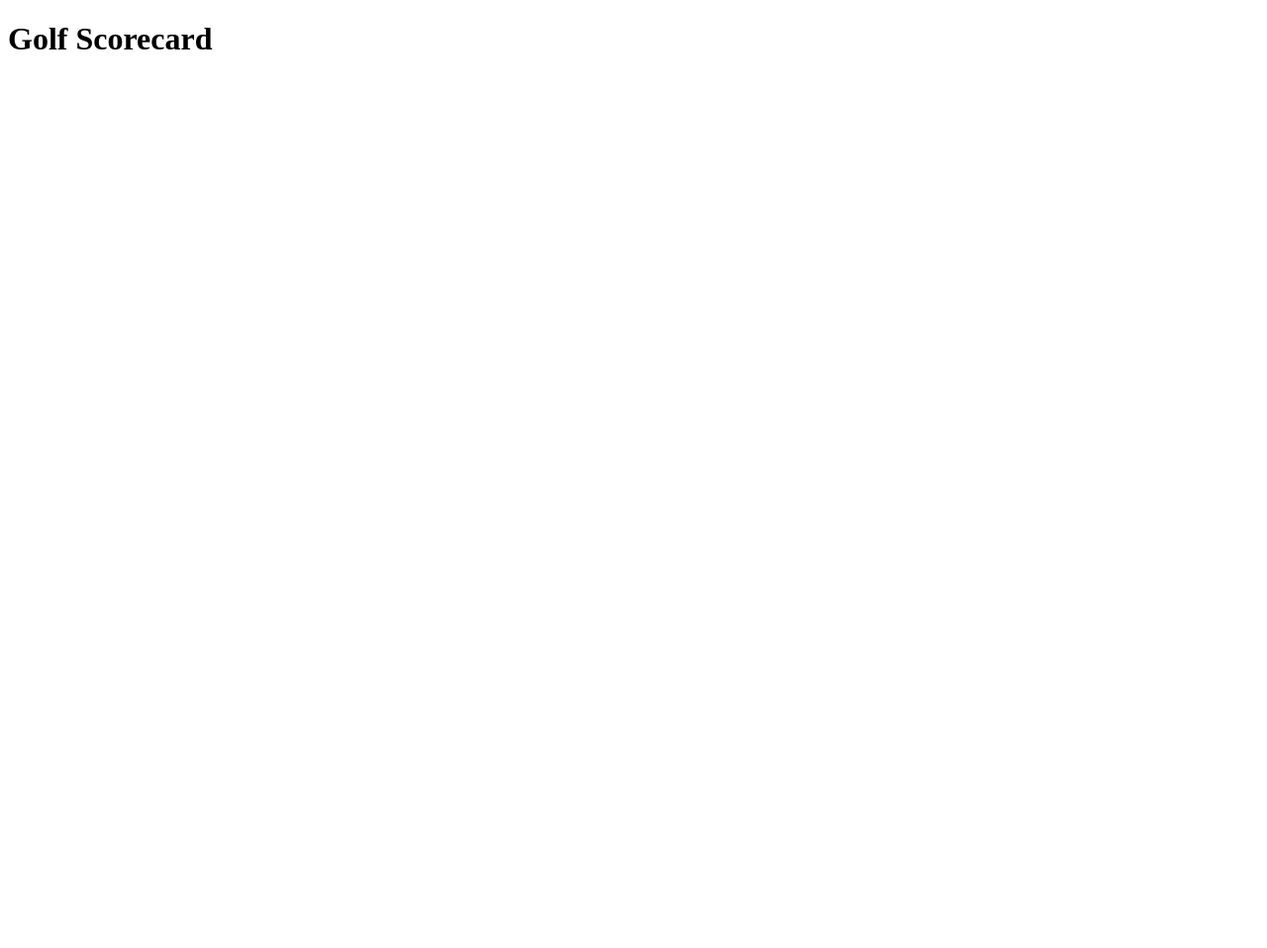
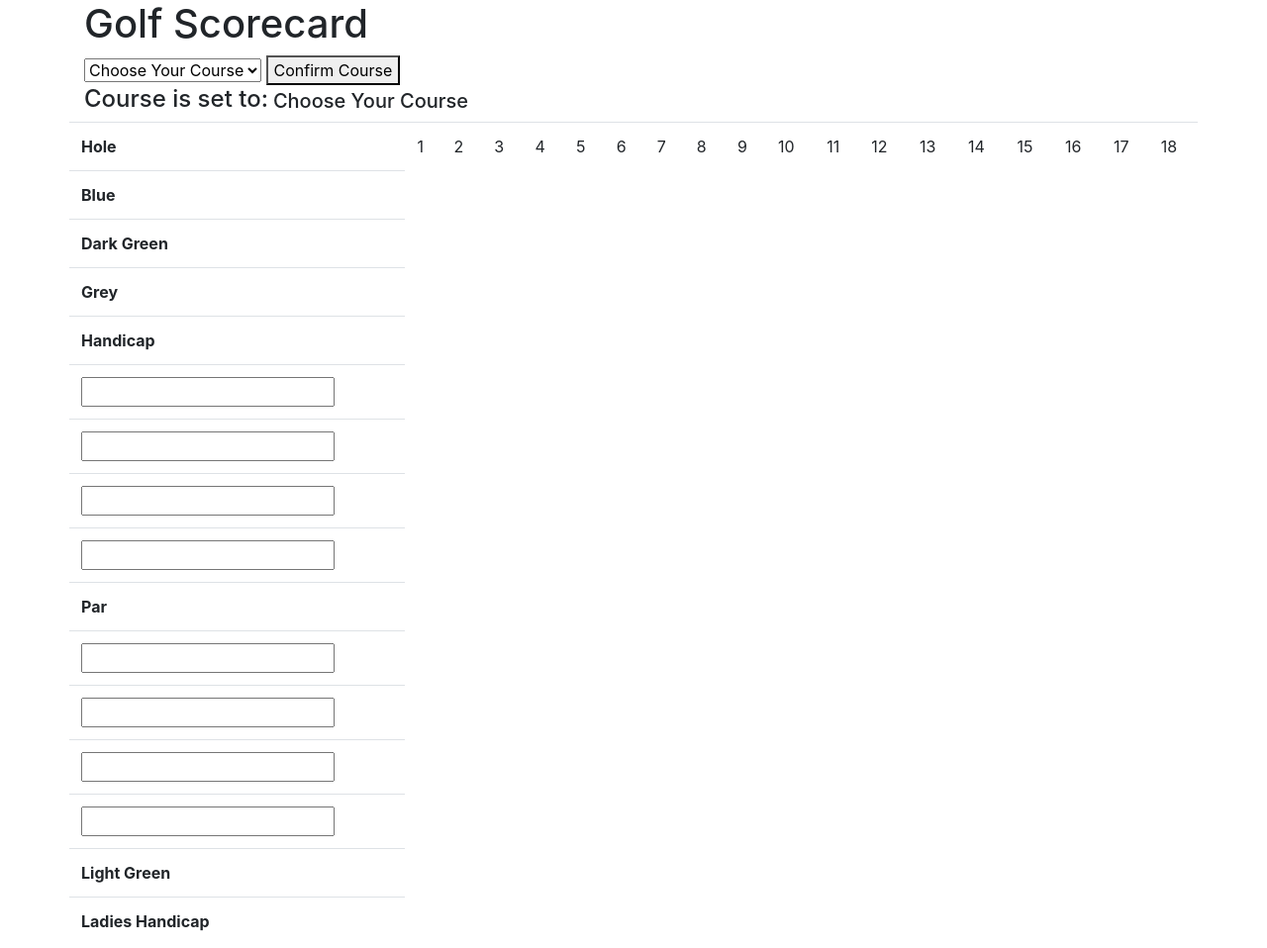
Before and after one commit to KaydanYard/golf-scorecard, a plain HTML site: page index.html in a window 1280 px wide. Shown: the whole page at 99% size. Before the commit the page ends 800 px from the top, so only its background shows below. Drawn offline with nearby package versions, Linux system fonts and the light colour scheme; no server answers.

Commit message:
working on getting course data

```diff
--- a/golf.js
+++ b/golf.js
@@ -1,3 +1,37 @@
-function getCourse() {
+var select = document.getElementById('courseSelect');
+var courseId;
+
+getAvailableCourses();
+render();
+
+function render() {
+// options-container
+  coursedName = select.options[select.selectedIndex].text;
+  document.getElementById('courseName').innerHTML = coursedName;
+
+// scorecard-container
 
 }
+
+function getAvailableCourses() {
+  return fetch('https://golf-courses-api.herokuapp.com/courses/').then(
+    function(response) {
+      return response.json();
+    }
+  )
+}
+
+function setCourseId(courseId) {
+  courseId = select.options[select.selectedIndex].value;
+  getCourse(courseId);
+}
+
+function getCourse(id) {
+  console.log(id);
+  render();
+  return new Promise((resolve, reject) => {
+    fetch(`https://golf-courses-api.herokuapp.com/courses/${id}`)
+      .then((response) => response.json())
+      .then((data) => resolve(data));
+  });
+}
--- a/index.html
+++ b/index.html
@@ -5,9 +5,130 @@
     <meta http-equiv="X-UA-Compatible" content="IE=edge">
     <meta name="viewport" content="width=device-width, initial-scale=1.0">
     <title>Golf Scorecard</title>
+    <link rel="stylesheet" href="https://maxcdn.bootstrapcdn.com/bootstrap/4.0.0/css/bootstrap.min.css" integrity="sha384-Gn5384xqQ1aoWXA+058RXPxPg6fy4IWvTNh0E263XmFcJlSAwiGgFAW/dAiS6JXm" crossorigin="anonymous">
+    <link rel="stylesheet" href="https://cdnjs.cloudflare.com/ajax/libs/font-awesome/6.0.0-beta2/css/all.min.css">
+    <link rel="stylesheet" href="css/main.css">
+
+    <script src="https://unpkg.com/gridjs/dist/gridjs.umd.js"></script>
   </head>
+
   <body>
-  <h1>Golf Scorecard</h1>
+    <div class="container">
+      <div class="row">
+        <div class="col-lg-12" id="header"><h1>Golf Scorecard</h1></div>
+      </div>
+
+      <div class="row">
+        <div class="col-lg-12">
+          <div id="options-container">
+            <div>
+              <select name="courseSelect" id="courseSelect">
+                <option value="">Choose Your Course</option>
+                <option value="18300">Fox Hollow</option>
+                <option value="11819">Thanksgiving Point</option>
+                <option value="19002">Spanish Oaks</option>
+              </select>
+
+              <button id="courseConfirm" onclick="setCourseId()">Confirm Course</button>
+            </div>
+
+            <div class="courseDisplay">
+              <h4>Course is set to:<h5 id="courseName"></h5></h4>
+            </div>
+          </div>
+        </div>
+      </div>
+
+      <div class="row" id="scorecard-container">
+        <div class="table-responsive">
+          <table class="table">
+            <tbody>
+              <tr>
+                <th scope="row">Hole</th>
+                <td>1</td>
+                <td>2</td>
+                <td>3</td>
+                <td>4</td>
+                <td>5</td>
+                <td>6</td>
+                <td>7</td>
+                <td>8</td>
+                <td>9</td>
+                <td>10</td>
+                <td>11</td>
+                <td>12</td>
+                <td>13</td>
+                <td>14</td>
+                <td>15</td>
+                <td>16</td>
+                <td>17</td>
+                <td>18</td>
+              </tr>
+
+              <tr>
+                <th scope="row">Blue</th>
+              </tr>
+
+              <tr>
+                <th scope="row">Dark Green</th>
+              </tr>
+
+              <tr>
+                <th scope="row">Grey</th>
+              </tr>
+
+              <tr>
+                <th scope="row">Handicap</th>
+              </tr>
+
+              <tr>
+                <th scope="row"><input type="text"></th>
+              </tr>
+
+              <tr>
+                <th scope="row"><input type="text"></th>
+              </tr>
+
+              <tr>
+                <th scope="row"><input type="text"></th>
+              </tr>
+
+              <tr>
+                <th scope="row"><input type="text"></th>
+              </tr>
+
+              <tr>
+                <th scope="row">Par</th>
+              </tr>
+
+              <tr>
+                <th scope="row"><input type="text"></th>
+              </tr>
+
+              <tr>
+                <th scope="row"><input type="text"></th>
+              </tr>
+
+              <tr>
+                <th scope="row"><input type="text"></th>
+              </tr>
+
+              <tr>
+                <th scope="row"><input type="text"></th>
+              </tr>
+
+              <tr>
+                <th scope="row">Light Green</th>
+              </tr>
+
+              <tr>
+                <th scope="row">Ladies Handicap</th>
+              </tr>
+            </tbody>
+          </table>
+        </div>
+      </div>
+    </div>
   </body>
   <script src="golf.js"></script>
 </html>
--- /dev/null
+++ b/scss/main.scss
@@ -0,0 +1,17 @@
+body {
+
+  #options-container {
+    display: flex;
+    flex-direction: column;
+
+    .courseDisplay {
+      display: flex;
+      align-items: center;
+
+      #courseName {
+        margin-bottom: 4px;
+        margin-left: 5px;
+      }
+    }
+  }
+}
```
Also changed, not shown: css/main.css (added), 2 other files. Lines whose indentation alone changed are shown as unchanged.
